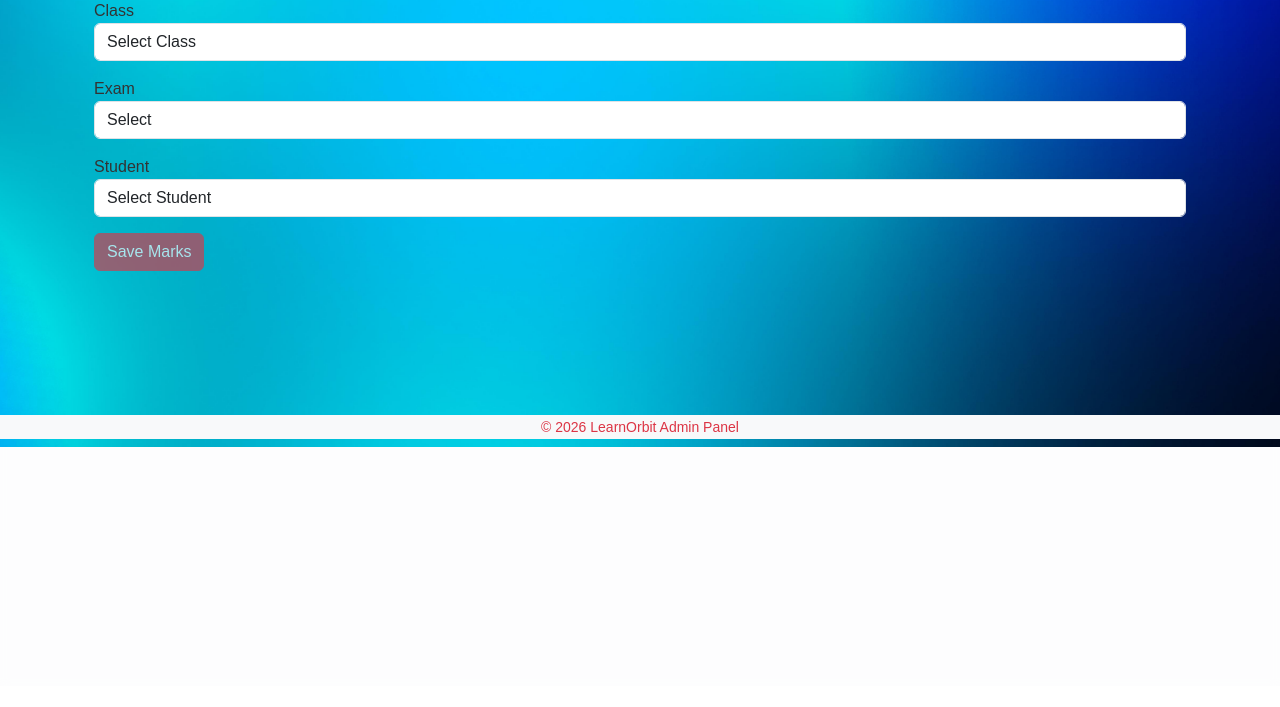
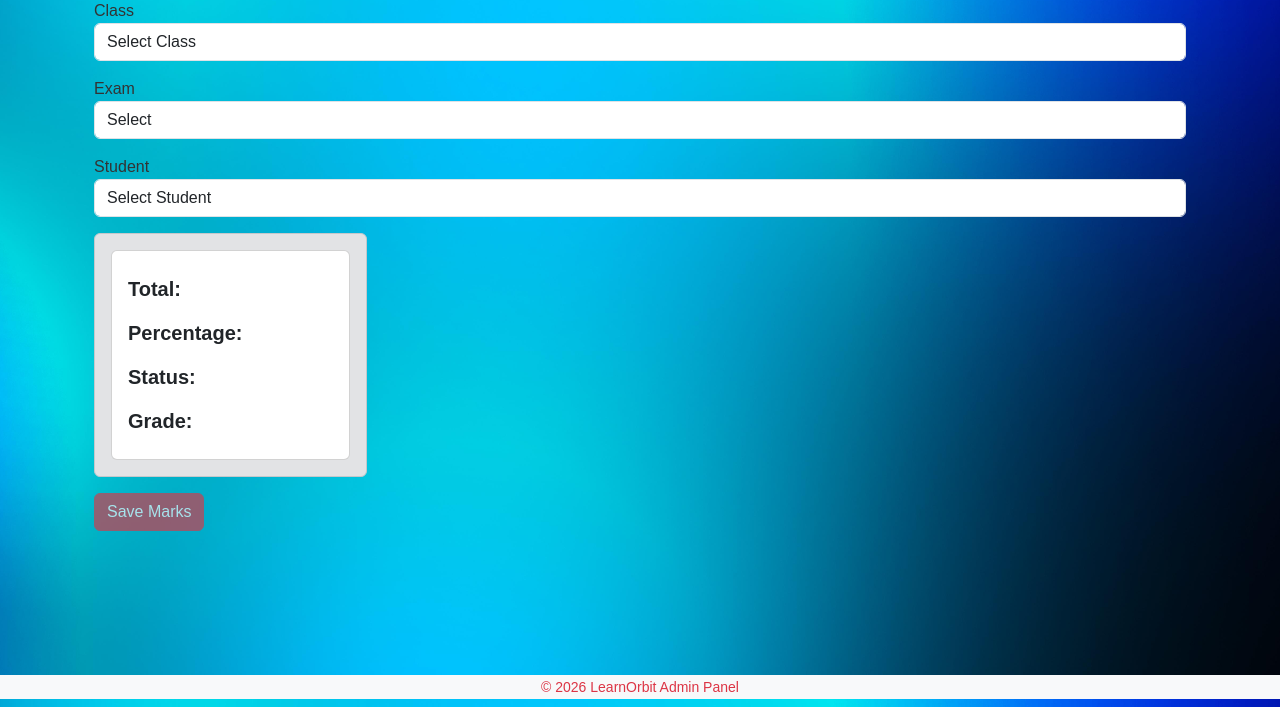
Before and after one commit to abhi1kr2/sms, a Flask app: page /admin_marks_entry in a window 1280 px wide. Shown: the part 114-821 px from the top of the page. Before the commit the page ends 561 px from the top, so only its background shows below. Run offline with Flask 3, Linux system fonts and the light colour scheme; the visitor is signed in with stand-in values (Sample User, id 1); data that the repository does not hold is empty; some libraries are stand-ins or nearby versions.

Commit message:
Display Calculation of marksheet

```diff
--- a/templates/admin_marks_entry.html
+++ b/templates/admin_marks_entry.html
@@ -1,5 +1,8 @@
 {% extends 'admin_base.html' %}
 {% block content %}
+
+
+<div class="container mt-4">
 
     {% with messages = get_flashed_messages(with_categories=true) %}
     {% if messages %}
@@ -12,8 +15,6 @@
     {% endif %}
     {% endwith %}
 
-
-<div class="container mt-4">
     <h3>Marks Entry</h3>
     <form method="POST" action="/save_marks">
         <!-- Class -->
@@ -45,8 +46,17 @@
                 <option value="">Select Student</option>
             </select>
         </div>
-        <div class="mb-3">
-            <div id="result_preview" class="mt-3"></div>
+        <div class="mb-3 col-md-3">
+            <div id="result_preview" class="mt-3">
+                <div class="alert alert-secondary">
+                        <div class="card p-3">
+                            <h5>Total: </h5>
+                            <h5>Percentage: </h5>
+                            <h5>Status: <span class=""></span></h5>
+                            <h5>Grade: <span class="text-primary"></span></h5>
+                        </div>
+                </div>
+            </div>
         </div>
 
         <div id="subjects_container" class="mt-3"></div>
@@ -132,6 +142,8 @@ function loadSubjects() {
                                     min="0" max="100"
                                     value="${value}"
                                     oninput="calculateTotal()">
+
+                                <small id="status_${sub.id}" class="text-muted"></small>
                             </div>
                         `;
                     });
@@ -142,7 +154,8 @@ function loadSubjects() {
                         : '<div class="alert alert-info">New Marks Entry</div>';
 
                     container.innerHTML = modeText + html;
-                    //container.innerHTML = html;
+                    setTimeout(() => calculateTotal(), 50);
+
 
                 });
 
@@ -158,11 +171,14 @@ function checkReady() {
     document.getElementById("saveBtn").disabled = !(c && s && e);
 }
 
+document.addEventListener("DOMContentLoaded", function() {
+
     document.getElementById("class_id").addEventListener("change", checkReady);
     document.getElementById("student_id").addEventListener("change", checkReady);
     document.getElementById("exam_id").addEventListener("change", checkReady);
 
-
+    checkReady(); // initial state
+});
 
 
 
@@ -175,25 +191,59 @@ function calculateTotal() {
     let total = 0;
     let count = 0;
 
+    let failed = false;
+
     inputs.forEach(inp => {
         let val = parseInt(inp.value);
+        let subjectId = inp.name.split("_")[1];
+        let statusEl = document.getElementById("status_" + subjectId);
 
         if (!isNaN(val)) {
             total += val;
             count++;
 
-            // Highlight fail
             if (val < 33) {
-                inp.style.border = "2px solid red";
+                failed = true;
+
+                inp.classList.add("border-danger");
+
+                if (statusEl) {
+                    statusEl.innerHTML = "FAIL";
+                    statusEl.className = "text-danger";
+                }
+
             } else {
-                inp.style.border = "";
+                inp.classList.remove("border-danger");
+
+                if (statusEl) {
+                    statusEl.innerHTML = "PASS";
+                    statusEl.className = "text-success";
+                }
             }
         }
     });
 
     let percent = count ? (total / (count * 100)) * 100 : 0;
+    let status = failed ? "FAIL" : "PASS";
 
-    let resultDiv = document.getElementById("result_preview");
+    let grade = "";
+    if (percent >= 90) grade = "A+";
+    else if (percent >= 75) grade = "A";
+    else if (percent >= 60) grade = "B";
+    else if (percent >= 50) grade = "C";
+    else if (percent >= 33) grade = "D";
+    else grade = "F";
+
+    let color = status === "PASS" ? "success" : "danger";
+
+    document.getElementById("result_preview").innerHTML = `
+    <div class="card p-3 border-${color}">
+        <h5>Total: ${total}</h5>
+        <h5>Percentage: ${percent.toFixed(2)}%</h5>
+        <h5>Status: <span class="text-${color}">${status}</span></h5>
+        <h5>Grade: <span class="text-primary">${grade}</span></h5>
+    </div>
+    `;
 
     if (resultDiv) {
         resultDiv.innerHTML = `
@@ -204,21 +254,5 @@ function calculateTotal() {
     }
 }
 
-
-// =====================
-// EVENT LISTENER (IMPORTANT)
-// =====================
-document.addEventListener("input", function(e) {
-
-    // Debug line (remove later)
-    console.log("Input detected");
-
-    if (e.target.closest("#subjects_container")) {
-        calculateTotal();
-    }
-});
-
-
-
 </script>
 {% endblock %}
```
Lines whose indentation alone changed are shown as unchanged.
